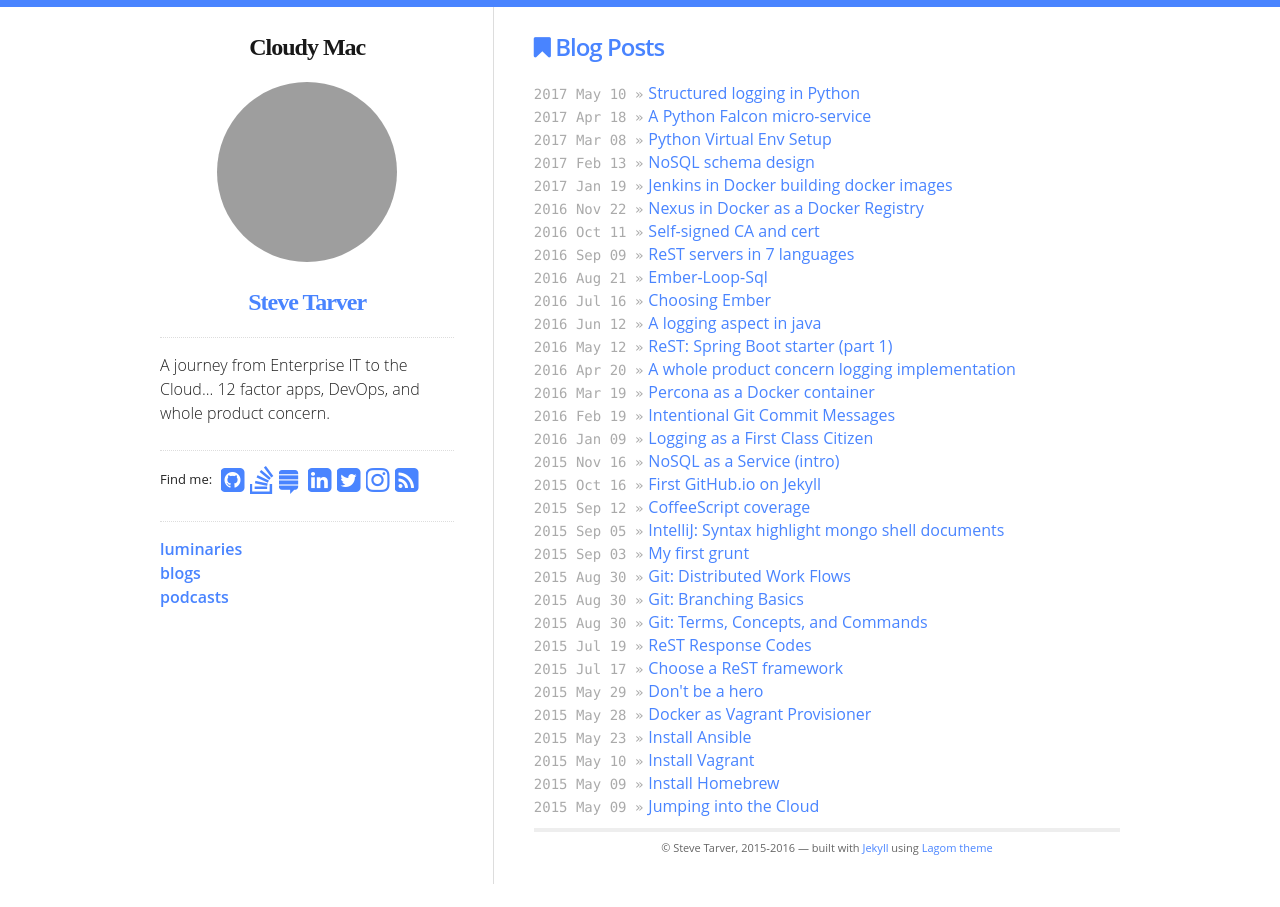
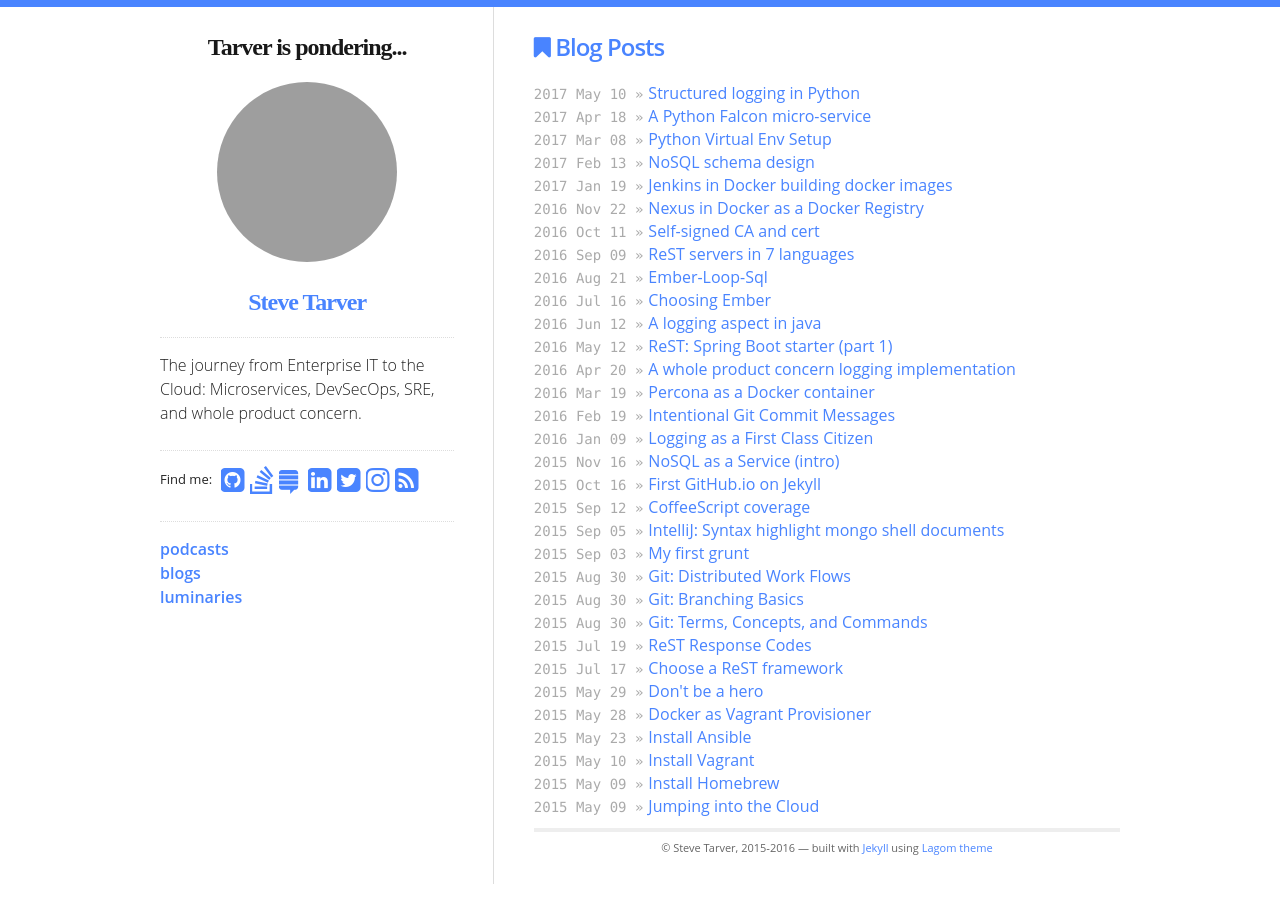
Before and after one commit to stevetarver/stevetarver.github.io, a Jekyll site: the page built from index.html, in a window 1280 px wide. Built offline with Jekyll 4.4.1, drawn with Linux system fonts in a browser that asks for light colours; nearby versions of some CDN libraries; some web fonts are replaced; grey boxes are pictures that could not be loaded.

```diff
--- a/_includes/sidebar.html
+++ b/_includes/sidebar.html
@@ -1,5 +1,5 @@
 <nav>
-  <h2 style="font-family:'Cherry Cream soda', cursive;">Cloudy Mac</h2>
+  <h2 style="font-family:'Cherry Cream soda', cursive;">Tarver is pondering...</h2>
   <a href="/">
     {% if site.data.theme.social.gravatar %}
     <img src="http://www.gravatar.com/avatar/{{ site.data.theme.social.gravatar }}?s=200" id="gravatar" alt="Me"/>
@@ -10,8 +10,8 @@
   <h2 style="font-family:'Cherry Cream soda', cursive;"><a href="/">{{ site.data.theme.name }}</a></h2>
   <div id="bio">
     <p>
-      A journey from Enterprise IT to the Cloud...
-      12 factor apps, DevOps, and whole product concern.
+      The journey from Enterprise IT to the Cloud:
+      Microservices, DevSecOps, SRE, and whole product concern.
     </p>
   </div>
   <div id="social">
@@ -19,11 +19,11 @@
   </div>
   <div id="pages">
     <p>
-    <a href="/pages/luminaries.html">luminaries</a>
-    <br/>
-    <a href="/pages/blogs.html">blogs</a>
-    <br/>
-    <a href="/pages/podcasts.html">podcasts</a>
+      <a href="/pages/podcasts.html">podcasts</a>
+      <br/>
+      <a href="/pages/blogs.html">blogs</a>
+      <br/>
+      <a href="/pages/luminaries.html">luminaries</a>
     </p>
   </div>
 </nav>
```
